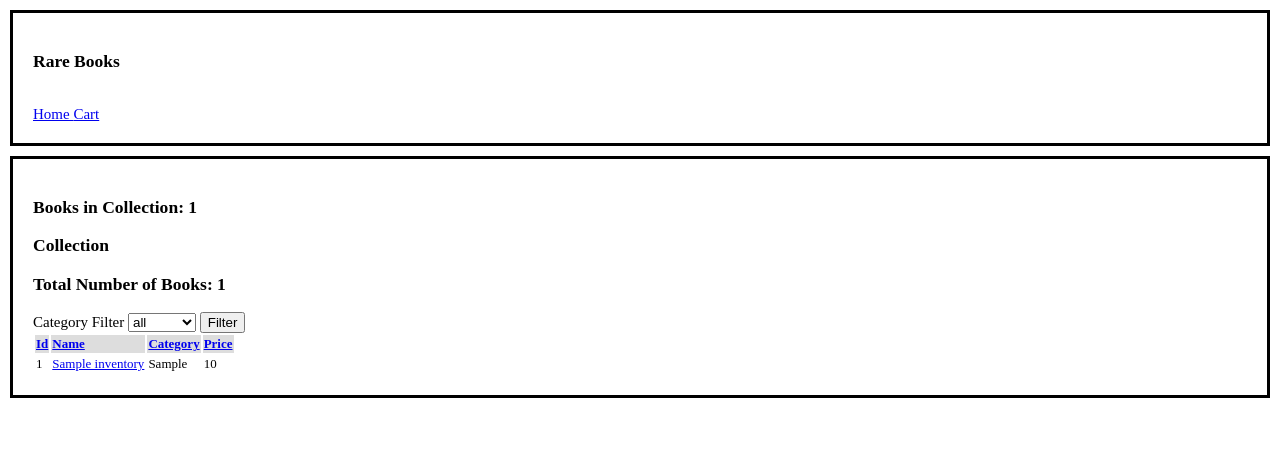
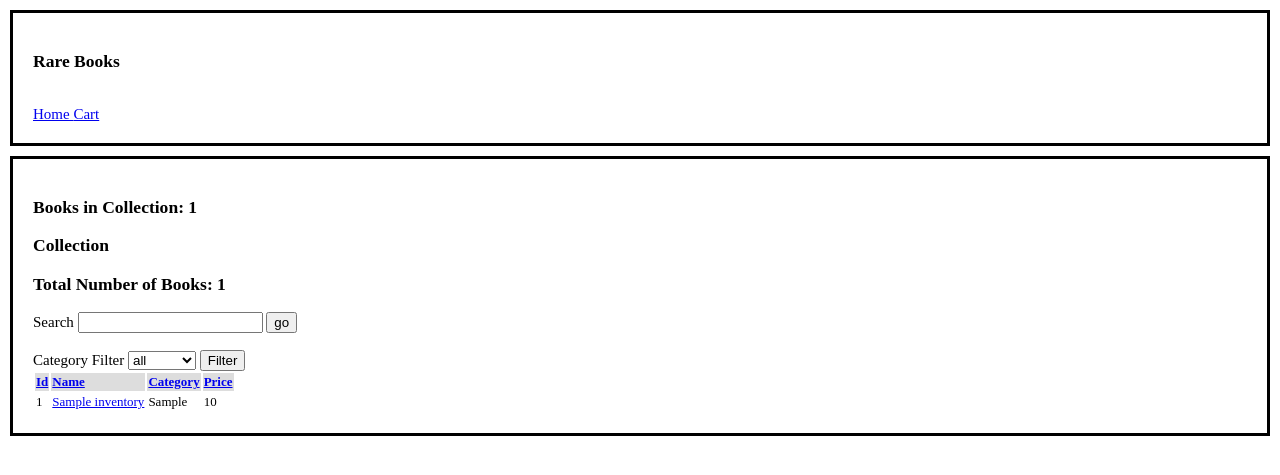
Before and after one commit to MustafaDasorwala/rarebooks, a PHP site: page /rarebooks/ in a window 1280 px wide. Shown: the top 475 px of the page. Run offline with PHP 8.4, Linux system fonts and the light colour scheme; tables that the repository leaves empty or names only in its code hold one stand-in row (values such as "Sample post"); some libraries are stand-ins or nearby versions.

Commit message:
exact search implemented

```diff
--- a/application/controller/inventory.php
+++ b/application/controller/inventory.php
@@ -39,6 +39,24 @@ class Inventory extends Controller
         $stats_model = $this->loadModel('StatsModel');
         $amount_of_books = $stats_model->getAmountOfBooks();
         $category = $inventory_model->getCategories();
+
+        require 'application/views/_templates/header.php';
+        require 'application/views/inventory/index.php';
+        require 'application/views/_templates/footer.php';
+    }
+
+    public function search($searchtext = '')
+    {
+
+        $inventory_model = $this->loadModel('InventoryModel');
+        $cart_model = $this->loadModel('cartmodel');
+        $inventory = $inventory_model->getAllBooks();
+        $stats_model = $this->loadModel('StatsModel');
+        $amount_of_books = $stats_model->getAmountOfBooks();
+        $category = $inventory_model->getCategories();
+        if($searchtext != ''){
+            $inventory = $inventory_model->searchByName($searchtext);
+        }
 
         require 'application/views/_templates/header.php';
         require 'application/views/inventory/index.php';
--- a/application/models/inventorymodel.php
+++ b/application/models/inventorymodel.php
@@ -104,9 +104,18 @@ class InventoryModel
     }
 
     public function filterbycategory($cat){
-        $sql = "SELECT * FROM inventory WHERE category = :cat";
-        $query = $this->db->prepare($sql);
-        $query->execute(array(':cat' => $cat));
+        if($cat == 'all'){
+            $sql = "SELECT * FROM inventory ";
+            $query = $this->db->prepare($sql);
+            $query->execute();
+
+        }
+        else{
+            $sql = "SELECT * FROM inventory WHERE category = :cat";
+            $query = $this->db->prepare($sql);
+            $query->execute(array(':cat' => $cat));
+        }
+
         return $query->fetchAll();
 
     }
@@ -166,6 +175,14 @@ class InventoryModel
 
     }
 
+    public function searchByName($searchtext){
+        $sql = "SELECT * FROM inventory WHERE item_name LIKE :searchtext";
+        $query = $this->db->prepare($sql);
+        $query->execute(array(":searchtext" => $searchtext));
+        return $query->fetchAll();
+    }
+
+
     public function DeleteBook( $item_id )
     {
         $sql = "DELETE FROM inventory WHERE item_id = $item_id";
--- a/application/views/inventory/index.php
+++ b/application/views/inventory/index.php
@@ -1,4 +1,11 @@
 <script type="text/javascript">
+function search(id)
+{
+    var selId = "search-text";
+    var txtBox=document.getElementById(selId);
+    var searchtext =txtBox.value;
+    location.href = "http://127.0.0.1/rarebooks/inventory/search/"+searchtext;
+}
 
 function filter(id)
 {
@@ -41,6 +48,10 @@ function filter(id)
         <div>
             <h3>Total Number of Books: <?php echo $amount_of_books; ?></h3>
         </div>
+        <label>Search</label>
+        <input type = "text" id = "search-text" name = "search-text" value = ""/>
+        <input type = "button" id = "button-text" name = "button-text" value = "go" onclick="search(this.id);"/>
+        <br><br>
         <label>Category Filter</label>
         <select id="filterCategory-select" name="filterCategory-select">
             <option>all</option>
```
